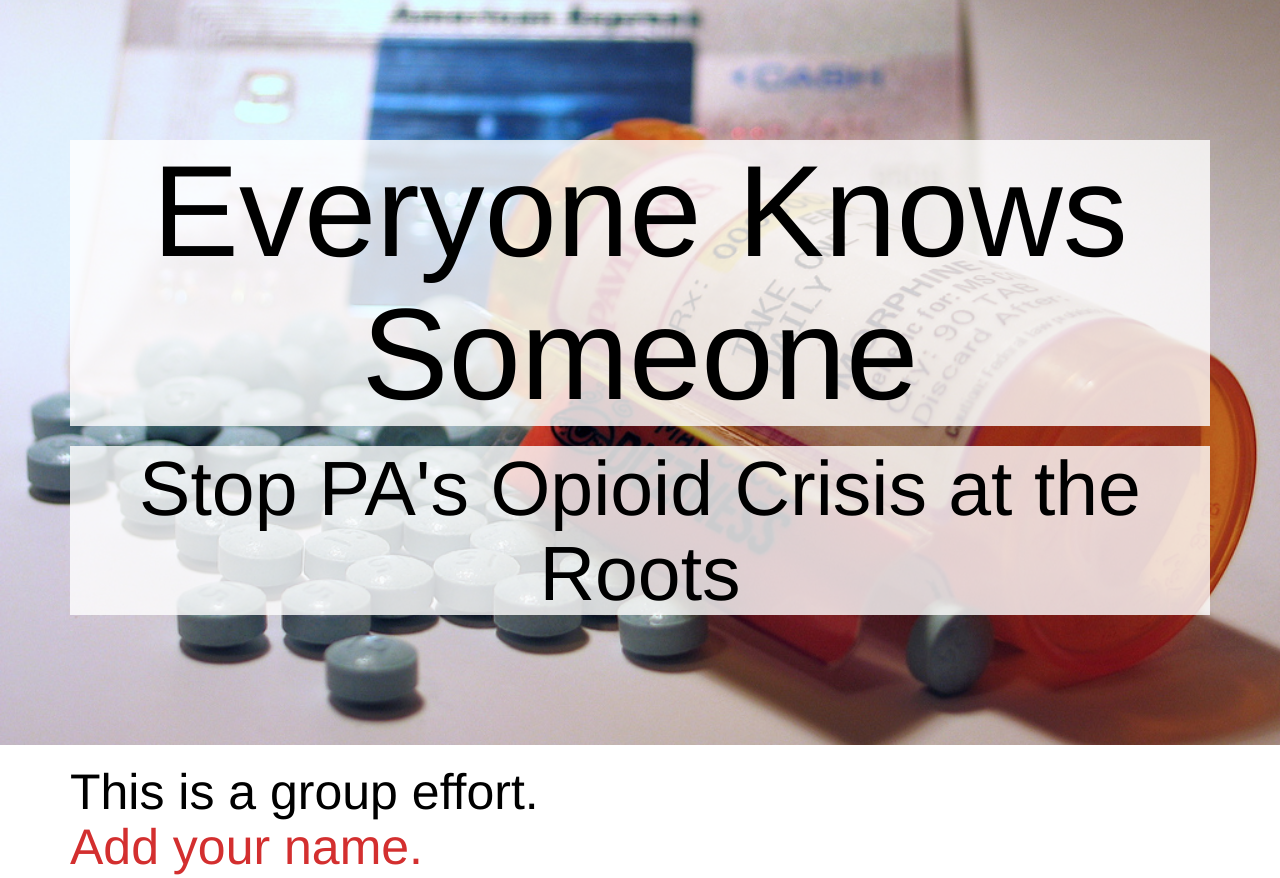
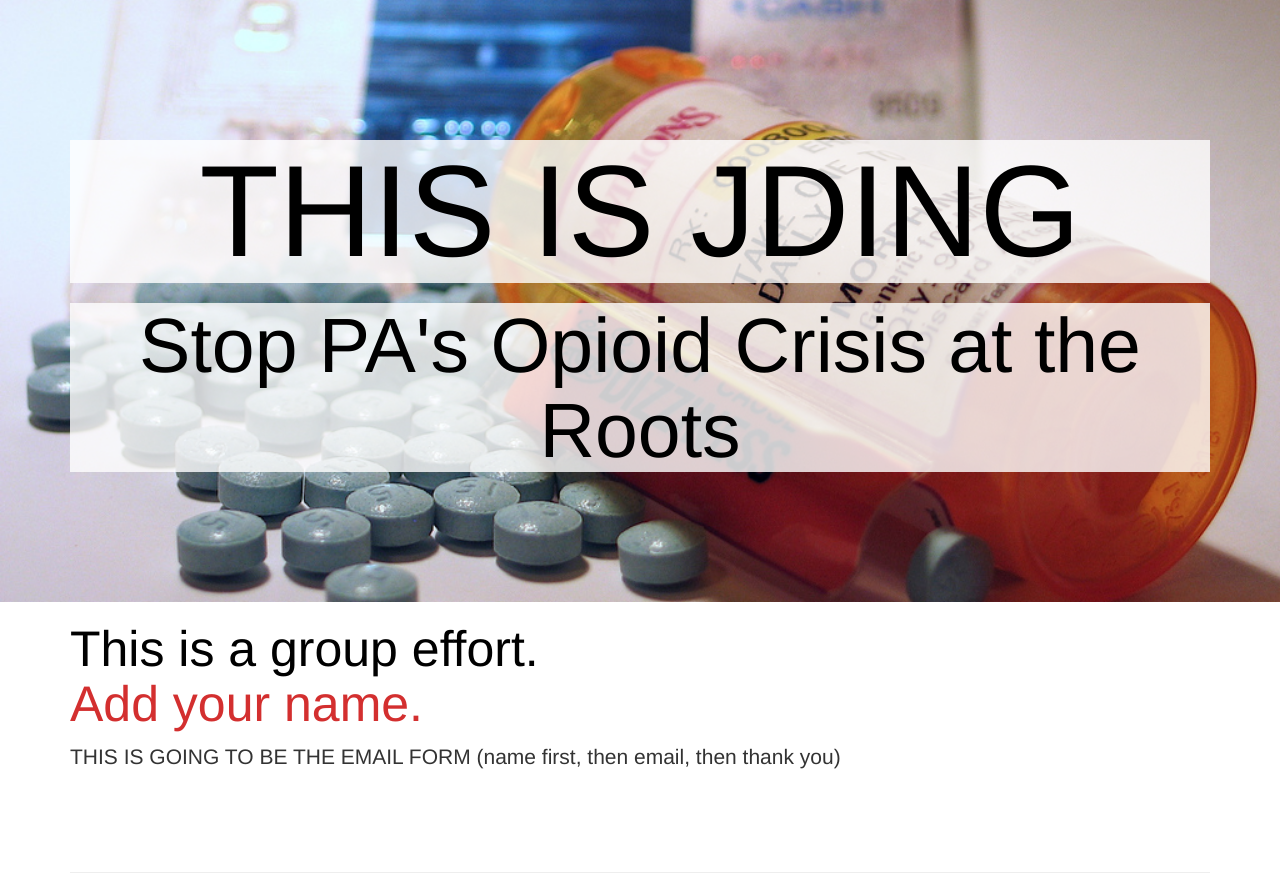
Before and after one commit to jding99/CleanWaterAdvocacyCampaign, a plain HTML site: page index.html in a window 1280 px wide. Shown: the top 878 px of the page. Drawn offline with Linux system fonts and the light colour scheme.

Commit message:
updated readme

```diff
--- a/index.html
+++ b/index.html
@@ -33,7 +33,7 @@
     <header class="header-image">
         <div class="headline">
             <div class="container">
-                <h1>Everyone Knows Someone</h1>
+                <h1>THIS IS JDING</h1>
                 <h2>Stop PA's Opioid Crisis at the Roots</h2>
             </div>
         </div>
```
Also changed, not shown: 1 other file.
